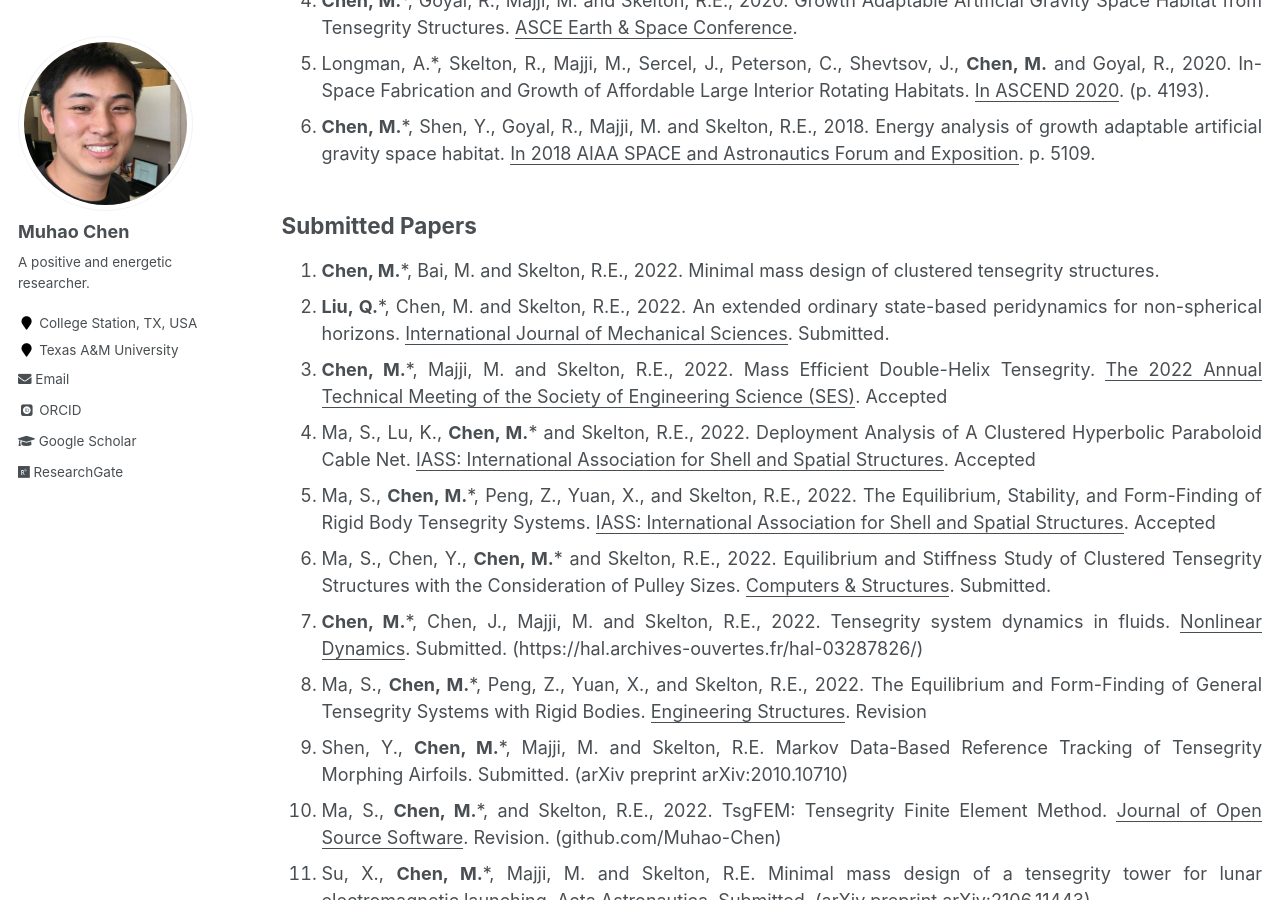
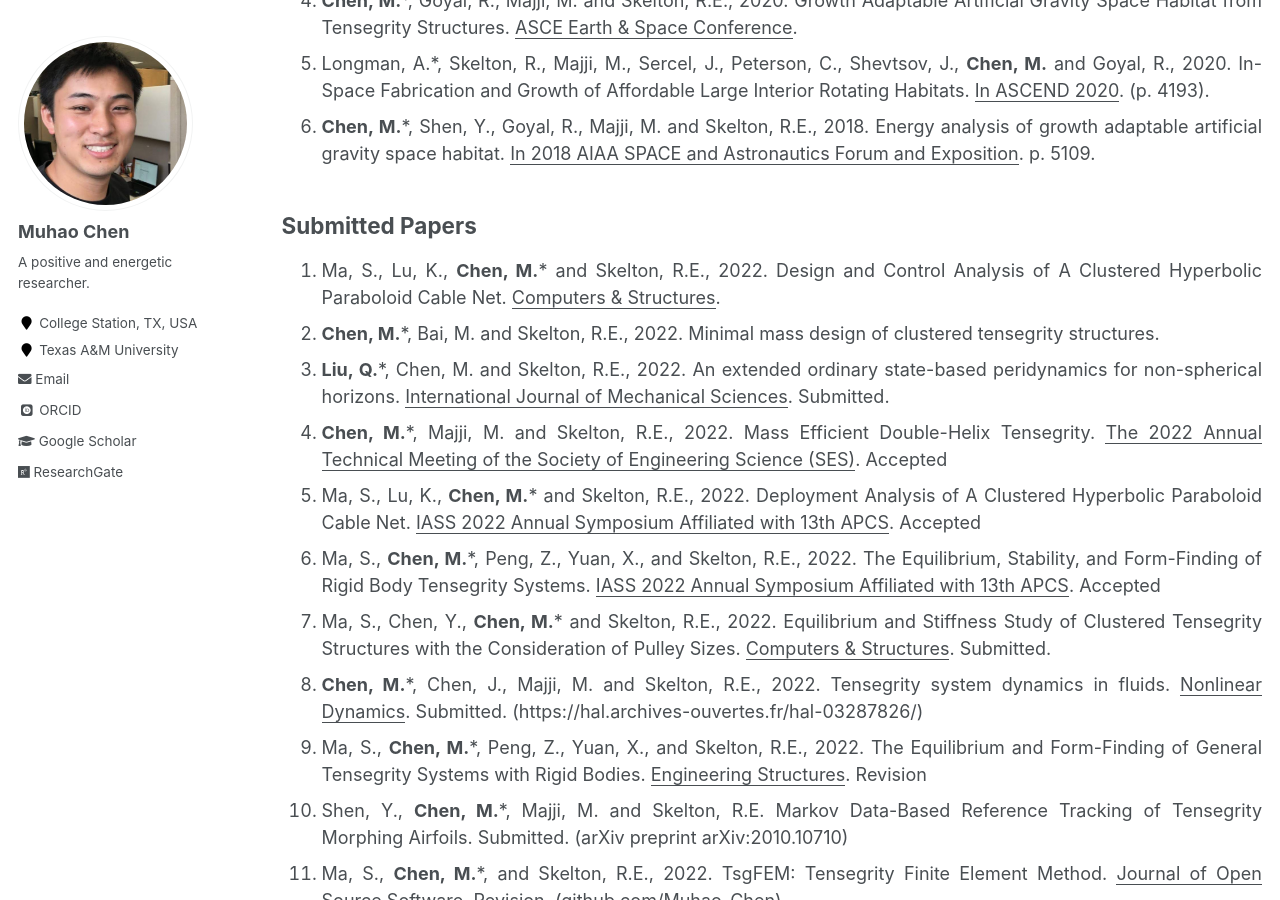
Before and after one commit to Muhao-Chen/muhao-chen.github.io, a Jekyll site: the page built from _pages/publication.md, in a window 1280 px wide and 900 px high, scrolled down 1470 px. Built offline with Jekyll 4.4.1, drawn with Linux system fonts in a browser that asks for light colours; some web fonts are replaced.

Commit message:
Update publication.md

```diff
--- a/_pages/publication.md
+++ b/_pages/publication.md
@@ -37,11 +37,12 @@ His citation profile is in [Google Scholar](https://scholar.google.com/citations
 1. **Chen, M.***, Shen, Y., Goyal, R., Majji, M. and Skelton, R.E., 2018. Energy analysis of growth adaptable artificial gravity space habitat. <u>In 2018 AIAA SPACE and Astronautics Forum and Exposition</u>. p. 5109.
 
 ## Submitted Papers
+1. Ma, S., Lu, K., **Chen, M.*** and Skelton, R.E., 2022. Design and Control Analysis of A Clustered Hyperbolic Paraboloid Cable Net. <u>Computers & Structures</u>.
 1. **Chen, M.***, Bai, M. and Skelton, R.E., 2022. Minimal mass design of clustered tensegrity structures.
 1. **Liu, Q.***, Chen, M. and Skelton, R.E., 2022. An extended ordinary state-based peridynamics for non-spherical horizons. <u>International Journal of Mechanical Sciences</u>. Submitted.
 1. **Chen, M.***, Majji, M. and Skelton, R.E., 2022. Mass Efficient Double-Helix Tensegrity. <u>The 2022 Annual Technical Meeting of the Society of Engineering Science (SES)</u>. Accepted
-1. Ma, S., Lu, K., **Chen, M.*** and Skelton, R.E., 2022. Deployment Analysis of A Clustered Hyperbolic Paraboloid Cable Net. <u>IASS: International Association for Shell and Spatial Structures</u>. Accepted
-1. Ma, S., **Chen, M.***, Peng, Z., Yuan, X., and Skelton, R.E., 2022. The Equilibrium, Stability, and Form-Finding of Rigid Body Tensegrity Systems. <u>IASS: International Association for Shell and Spatial Structures</u>. Accepted
+1. Ma, S., Lu, K., **Chen, M.*** and Skelton, R.E., 2022. Deployment Analysis of A Clustered Hyperbolic Paraboloid Cable Net. <u>IASS 2022 Annual Symposium Affiliated with 13th APCS</u>. Accepted
+1. Ma, S., **Chen, M.***, Peng, Z., Yuan, X., and Skelton, R.E., 2022. The Equilibrium, Stability, and Form-Finding of Rigid Body Tensegrity Systems. <u>IASS 2022 Annual Symposium Affiliated with 13th APCS</u>. Accepted
 1. Ma, S., Chen, Y., **Chen, M.*** and Skelton, R.E., 2022. Equilibrium and Stiffness Study of Clustered Tensegrity Structures with the Consideration of Pulley Sizes. <u>Computers & Structures</u>. Submitted.
 1. **Chen, M.***, Chen, J., Majji, M. and Skelton, R.E., 2022. Tensegrity system dynamics in fluids. <u>Nonlinear Dynamics</u>. Submitted. (https://hal.archives-ouvertes.fr/hal-03287826/)
 1. Ma, S., **Chen, M.***, Peng, Z., Yuan, X., and Skelton, R.E., 2022. The Equilibrium and Form-Finding of General Tensegrity Systems with Rigid Bodies. <u>Engineering Structures</u>. Revision
```
